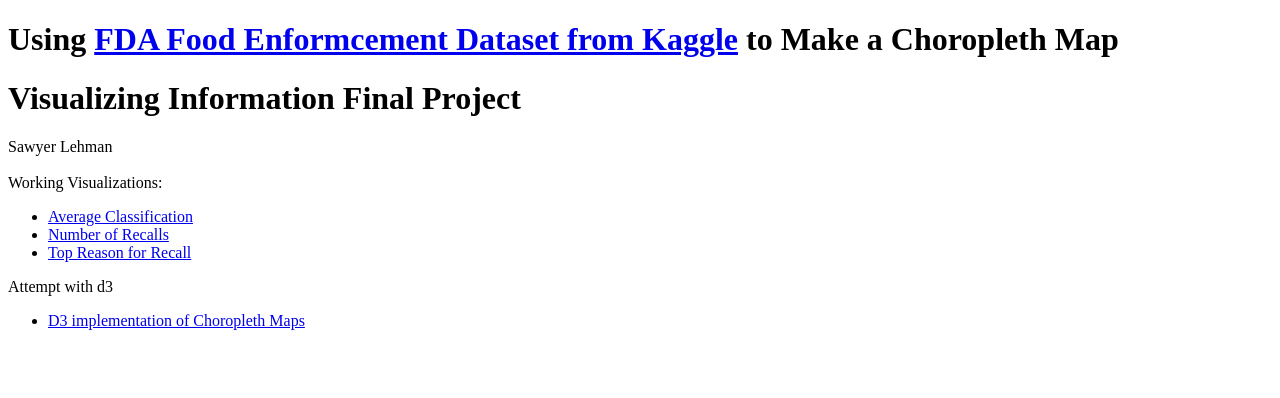
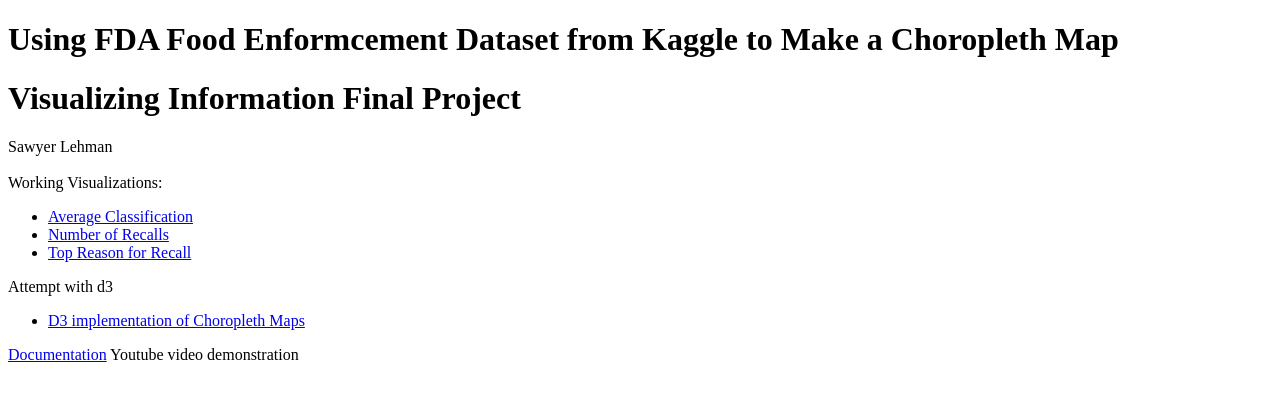
Before and after one commit to sblehman/sblehman.github.io, a plain HTML site: page index.html in a window 1280 px wide. Drawn offline with Linux system fonts and the light colour scheme; files that its build step writes are made by us from their sources.

Commit message:
Update index.html

```diff
--- a/index.html
+++ b/index.html
@@ -6,7 +6,7 @@
   <link rel="stylesheet" type="text/css" href="main.css">
 </head>
 <body>
-	<h1>Using <a href="https://www.kaggle.com/datasets/chiyucheng/fda-food-enforcement-20082022">FDA Food Enformcement Dataset from Kaggle</a> to Make a Choropleth Map</h1>
+	<h1>Using FDA Food Enformcement Dataset from Kaggle to Make a Choropleth Map</h1>
 	<h1>Visualizing Information Final Project</h1>
 	<h>Sawyer Lehman</h>
 	<br><br>
@@ -20,5 +20,9 @@
 	<ul>
 		<li><a href='./files/attempt.html'>D3 implementation of Choropleth Maps</a></li>
 	</ul>
+
+	<h><a href='https://github.com/sblehman/sblehman.github.io'>Documentation</a></h>
+	<h>Youtube video demonstration</h>
+
 </body>
 </html>
```
